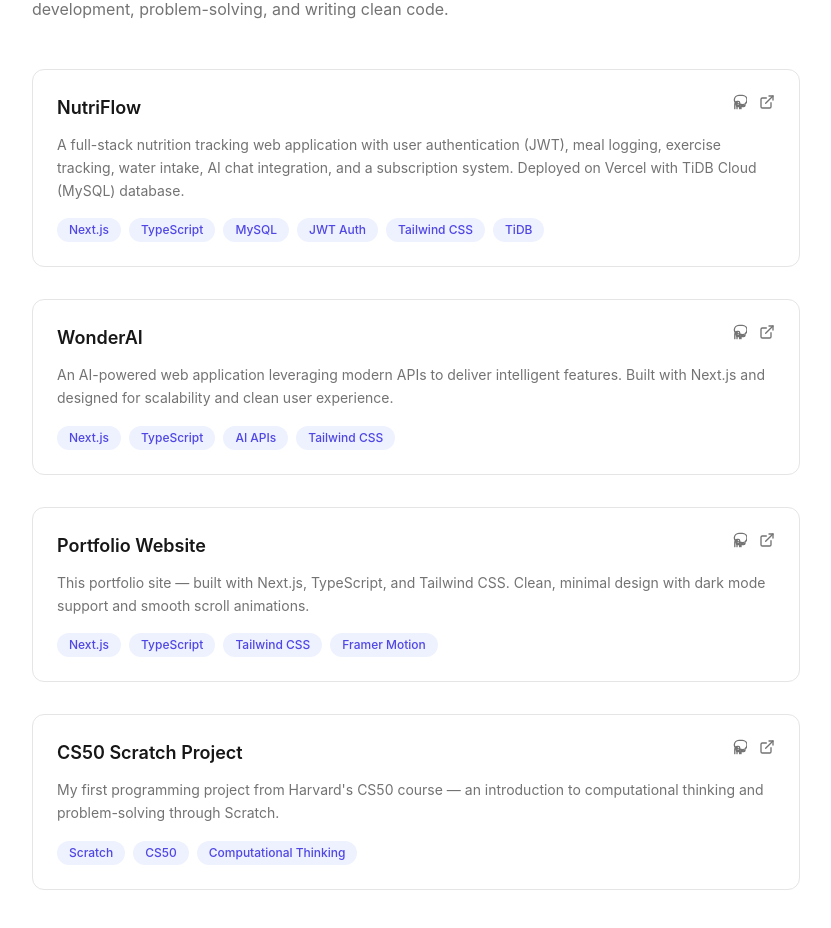
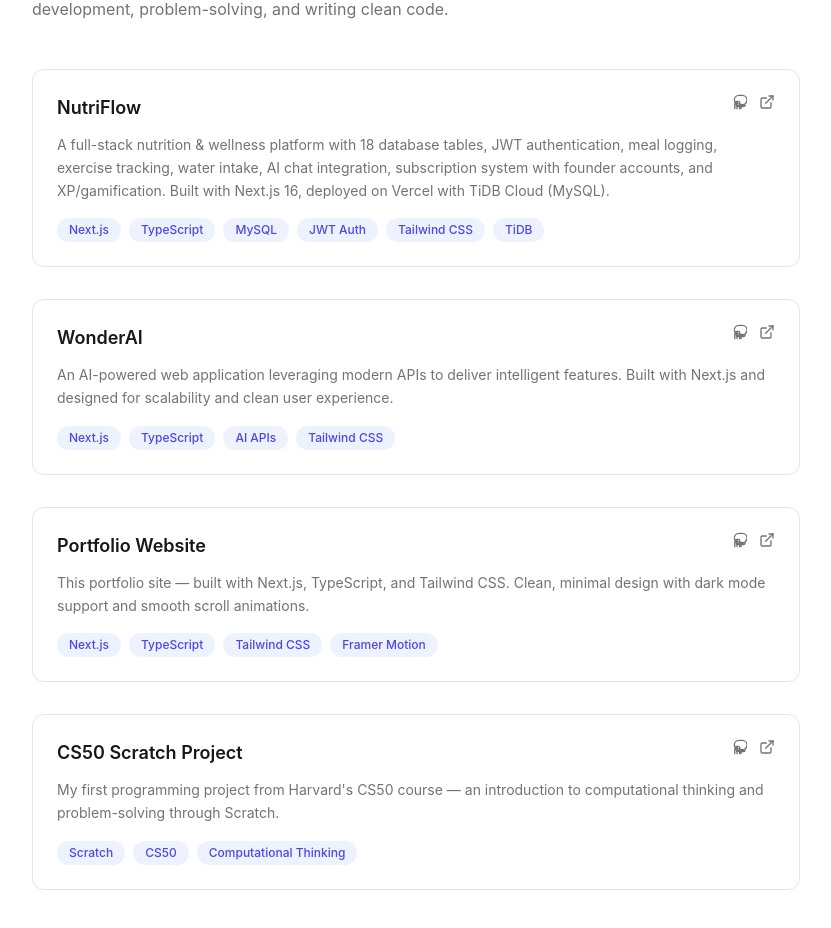
Before and after one commit to AngelSalazar-dev/angelsalazar-dev.github.io, a Next.js app: page / in a window 1280 px wide. Shown: the part 2231-3159 px from the top of the page, without its empty margins (224-1055 px from the left). Built offline with nearby package versions, Linux system fonts and the light colour scheme.

Commit message:
Update NutriFlow project description and QWEN.md

```diff
--- a/src/app/components/Projects.tsx
+++ b/src/app/components/Projects.tsx
@@ -7,7 +7,7 @@ const projects = [
   {
     title: "NutriFlow",
     description:
-      "A full-stack nutrition tracking web application with user authentication (JWT), meal logging, exercise tracking, water intake, AI chat integration, and a subscription system. Deployed on Vercel with TiDB Cloud (MySQL) database.",
+      "A full-stack nutrition & wellness platform with 18 database tables, JWT authentication, meal logging, exercise tracking, water intake, AI chat integration, subscription system with founder accounts, and XP/gamification. Built with Next.js 16, deployed on Vercel with TiDB Cloud (MySQL).",
     tech: ["Next.js", "TypeScript", "MySQL", "JWT Auth", "Tailwind CSS", "TiDB"],
     github: "https://github.com/AngelSalazar-dev/NutriFlow_official",
     live: "https://nutriflow-official.vercel.app",
```
